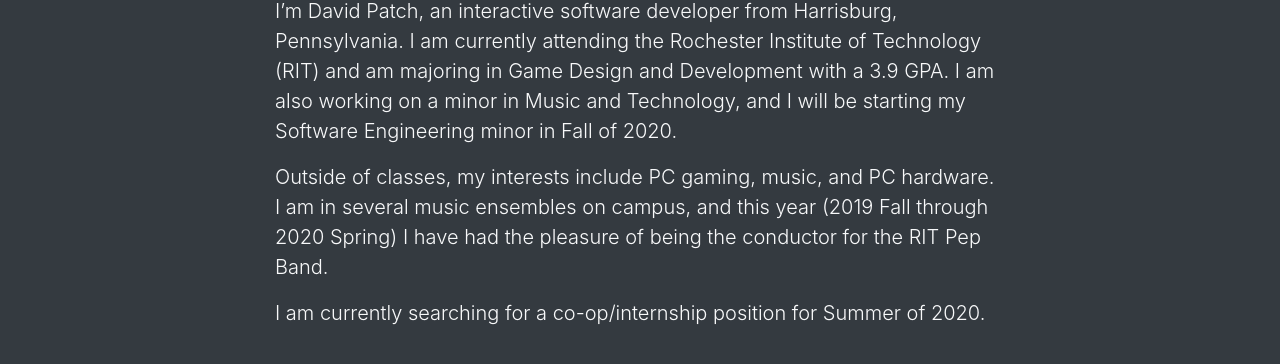
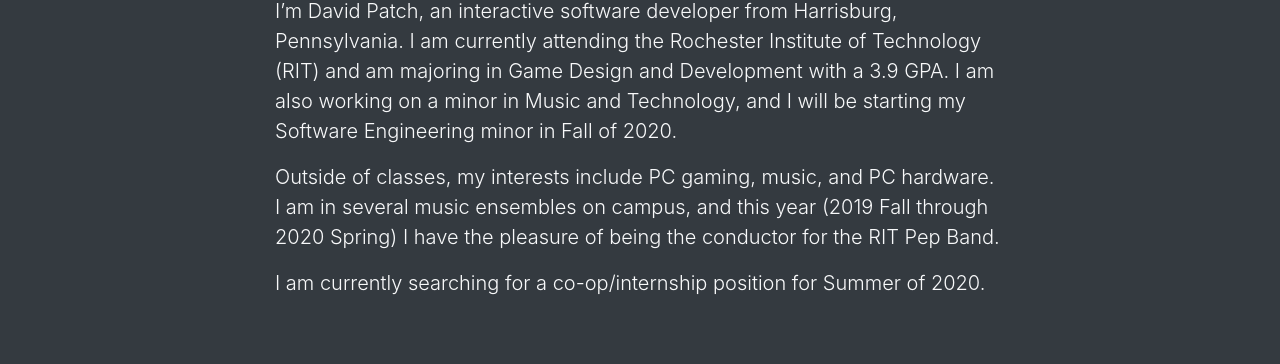
Before and after one commit to dop4398/dop4398.github.io, a website with bundled scripts: page index.html in a window 1280 px wide. Shown: the part 558-922 px from the top of the page. Built offline with nearby package versions, Linux system fonts and the light colour scheme.

Commit message:
text edit

```diff
--- a/index.html
+++ b/index.html
@@ -65,7 +65,7 @@
             I am currently attending the Rochester Institute of Technology (RIT) and am majoring in Game Design and Development with a 3.9 GPA.
             I am also working on a minor in Music and Technology, and I will be starting my Software Engineering minor in Fall of 2020.</p>
             <p class="lead">Outside of classes, my interests include PC gaming, music, and PC hardware.
-            I am in several music ensembles on campus, and this year (2019 Fall through 2020 Spring) I have had the pleasure of being the conductor for the RIT Pep Band.
+            I am in several music ensembles on campus, and this year (2019 Fall through 2020 Spring) I have the pleasure of being the conductor for the RIT Pep Band.
             </p>
             <p class="lead">I am currently searching for a co-op/internship position for Summer of 2020.</p>
         </div>
```
